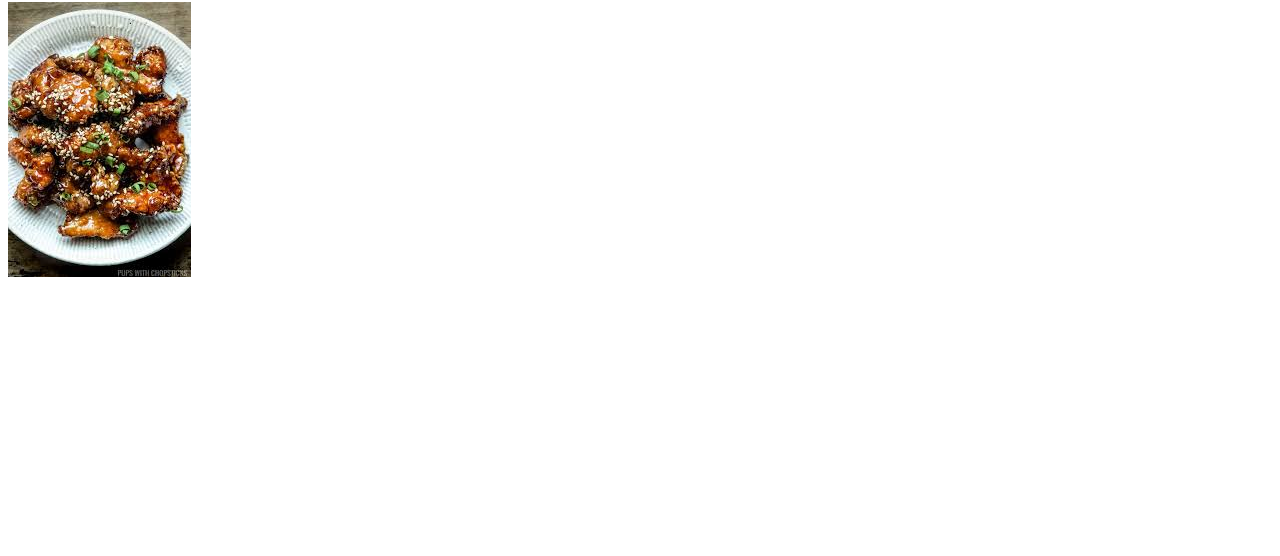
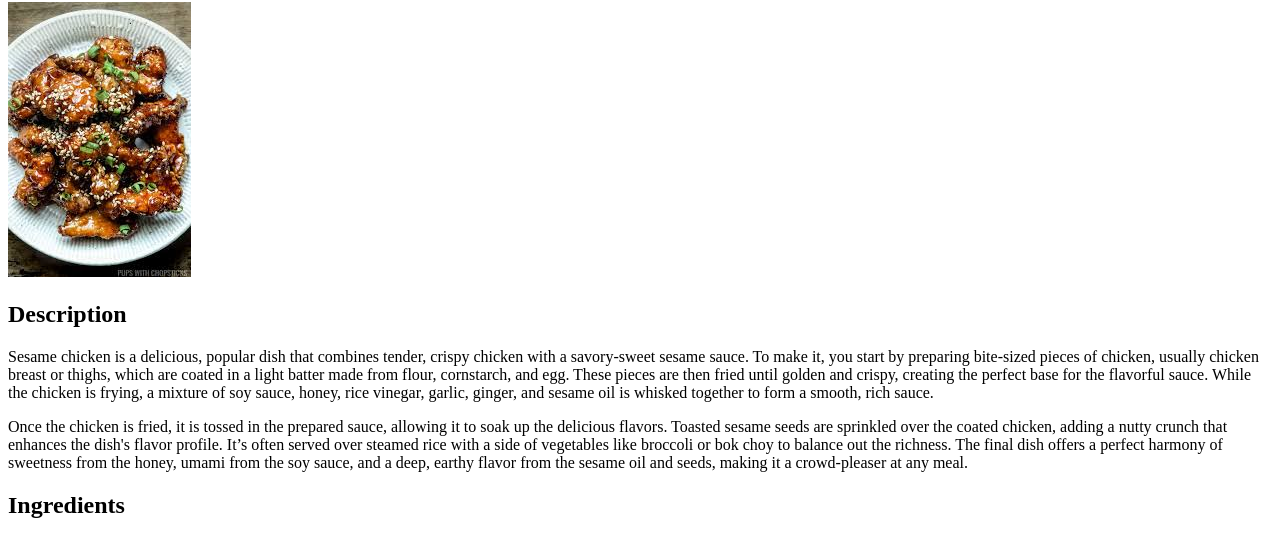
Before and after one commit to BigLoganM/odin-recipes, a plain HTML site: page sesamechicken.html in a window 1280 px wide. Shown: the part 78-634 px from the top of the page. Drawn offline with Linux system fonts and the light colour scheme.

Commit message:
Add description of recipe to sesamechicken.html

```diff
--- a/sesamechicken.html
+++ b/sesamechicken.html
@@ -1,13 +1,36 @@
 <!DOCTYPE html>
     <html lang="en">
+
         <head>
+
                 <meta charset="UTF-8">
                 <meta name="viewport" content="width=device-width, initial-scale=1.0">
                 <title>Document</title>
         </head>
+
         <body>
+
             <h1>Sesame Chicken</h1>
+
             <p><img src="./images/sesamechicken.jpeg" alt="A picture of a delicious dish of Sesame Chicken"></p>
+
+                <h2>Description</h2>
+
+                    <p>Sesame chicken is a delicious, popular dish that combines tender, crispy chicken with a savory-sweet sesame sauce. To make it, you start by preparing bite-sized pieces of
+                    chicken, usually chicken breast or thighs, which are coated in a light batter made from flour, cornstarch, and egg. These pieces are then fried until golden and crispy,
+                    creating the perfect base for the flavorful sauce. While the chicken is frying, a mixture of soy sauce, honey, rice vinegar, garlic, ginger, and sesame oil is whisked
+                    together to form a smooth, rich sauce.</p>
+
+                    <p>Once the chicken is fried, it is tossed in the prepared sauce, allowing it to soak up the delicious flavors. Toasted sesame seeds are sprinkled over the coated chicken,
+                    adding a nutty crunch that enhances the dish's flavor profile. It’s often served over steamed rice with a side of vegetables like broccoli or bok choy to balance out the
+                    richness. The final dish offers a perfect harmony of sweetness from the honey, umami from the soy sauce, and a deep, earthy flavor from the sesame oil and seeds, making
+                    it a crowd-pleaser at any meal.</p>
+
+
+                <h2>Ingredients</h2>
+
+
+
 
 
         </body>
```
Lines whose indentation alone changed are shown as unchanged.
